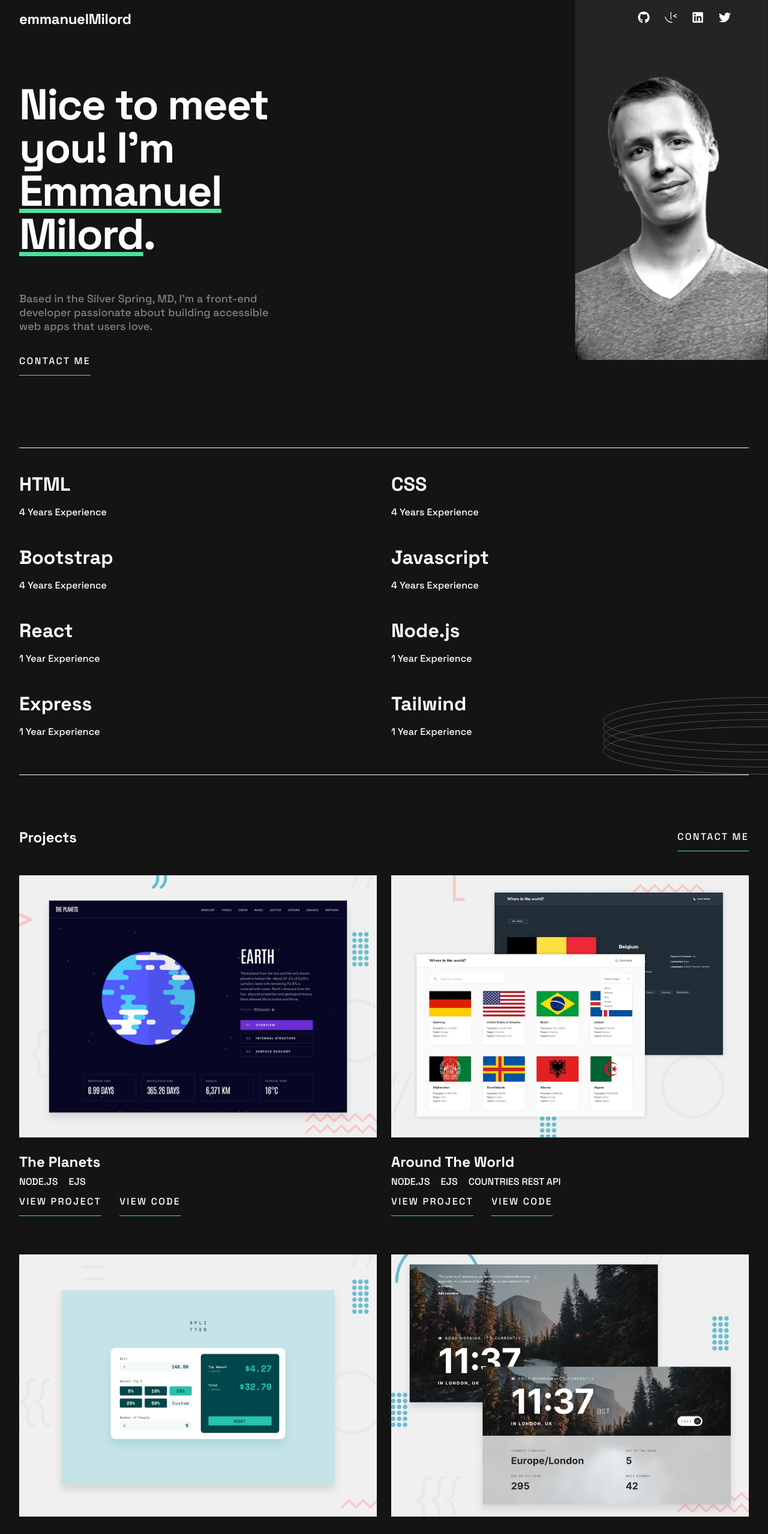
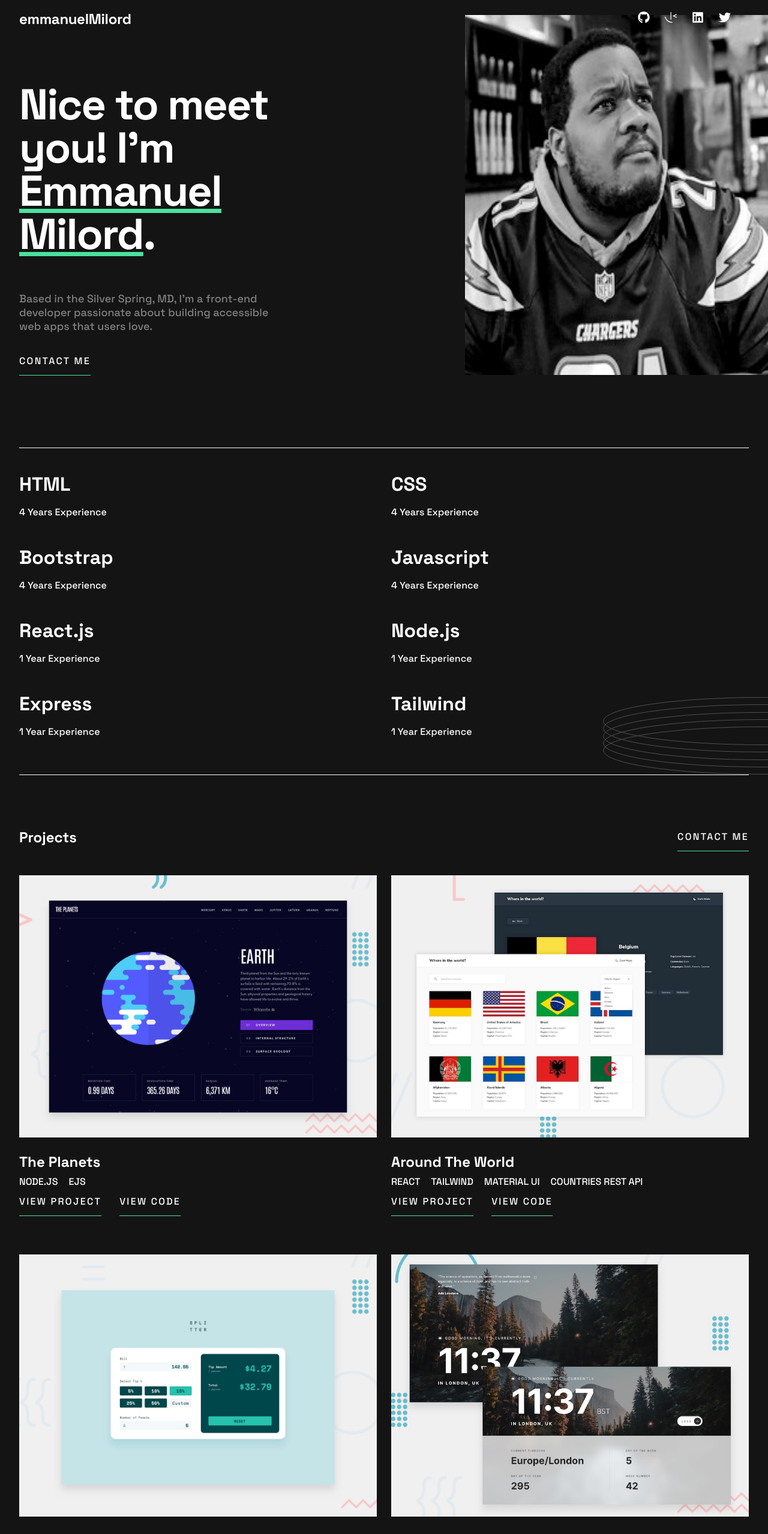
Before and after one commit to GuyNamedEJ/developer-portfolio, a React (Vite) app: page / in a window 1280 px wide. Shown: the top 2557 px of the page at 60% size. Built offline with nearby package versions, Linux system fonts and the light colour scheme.

Commit message:
Added Portrait Img

```diff
--- a/src/components/Hero.jsx
+++ b/src/components/Hero.jsx
@@ -2,7 +2,7 @@ import Socials from "./Socials";
 import MobileHeroImg from "../assets/image-profile-mobile.webp";
 import TabletHeroImg from "../assets/image-profile-tablet.webp";
 import DesktopHeroImg from "../assets/image-profile-desktop.webp";
-import Portrait from "../assets/portrait.jpg";
+import Portrait from "../assets/portrait-bw.jpg";
 export default function Hero() {
   return (
     <section className="hero">
@@ -10,10 +10,10 @@ export default function Hero() {
       <Socials />
       </div>
 
-
-      <img className="mobile-hero-img" src={MobileHeroImg} alt="" />
-      <img className="tablet-hero-img" src={TabletHeroImg} alt="" />
-      <img className="desktop-hero-img" src={DesktopHeroImg} alt="" />
+      <img className="portrait" src={Portrait} alt="" />
+      {/* <img className="mobile-hero-img" src={MobileHeroImg} alt="" /> */}
+      {/* <img className="tablet-hero-img" src={TabletHeroImg} alt="" />
+      <img className="desktop-hero-img" src={DesktopHeroImg} alt="" /> */}
 
       <div className="hero-content">
         <div className="hero-title">
--- a/src/components/Projects.jsx
+++ b/src/components/Projects.jsx
@@ -31,8 +31,9 @@ export default function Projects() {
           <div className="card-content">
             <h3 className="project-title">Around The World</h3>
             <div className="tech">
-              <span>Node.js</span>
-              <span>EJS</span>
+              <span>React</span>
+              <span>Tailwind</span>
+              <span>Material UI</span>
               <span>Countries REST API</span>
             </div>
             <div className="card-btn">
@@ -90,6 +91,22 @@ export default function Projects() {
           </div>
         </div>
 
+        <div className="card">
+          <img src={RPSPreview} alt="Project 1" className="thumbnail" />
+          <div className="card-content">
+            <h3 className="project-title">Rock, Paper, Scissors</h3>
+            <div className="tech">
+              <span>HTML</span>
+              <span>CSS</span>
+              <span>Javascript</span>
+            </div>
+            <div className="card-btn">
+            <a target="_blank" href="https://github.com/GuyNamedEJ/rock-paper-scissors-master"><button className="btn">View Project</button></a>
+            <a target="_blank" href="https://rock-paper-scissors-guynamedej.vercel.app/"><button className="btn">View Code</button></a>
+            </div>
+          </div>
+        </div>
+
       </div>
     </section>
   );
--- a/src/components/Skills.jsx
+++ b/src/components/Skills.jsx
@@ -24,7 +24,7 @@ export default function Skills() {
       </div>
 
       <div className="skill">
-        <h1 className="skill-name">React</h1>
+        <h1 className="skill-name">React.js</h1>
         <p className="experience">1 Year Experience</p>
       </div>
 
--- a/src/css/style.css
+++ b/src/css/style.css
@@ -95,6 +95,12 @@ nav{
 .mobile-hero-img{
     width:174px;
     margin-bottom: 40px;
+}
+
+.portrait{
+    width:174px;
+    margin-bottom: 40px;
+    margin-top: 25px;
 }
 
 .underline{
@@ -315,6 +321,16 @@ input[type=text]:focus {
         z-index: -5;
     }
 
+    .portrait{
+        display: block;
+        position: absolute;
+        top:0;
+        right: 0;
+        width: 505px;
+        height: 600px;
+        z-index: -5;
+    }
+
     .skills{
         display:grid;
         grid-template-columns: repeat(2,1fr);
@@ -371,6 +387,15 @@ input[type=text]:focus {
     }
 
     .desktop-hero-img{
+        display: block;
+        position: absolute;
+        width: 505px;
+        top:-50px;
+        right: 0;
+        z-index: -5;
+    }
+
+    .portrait{
         display: block;
         position: absolute;
         width: 445px;
```
Also changed, not shown: src/assets/portrait-bw.jpg (added).
